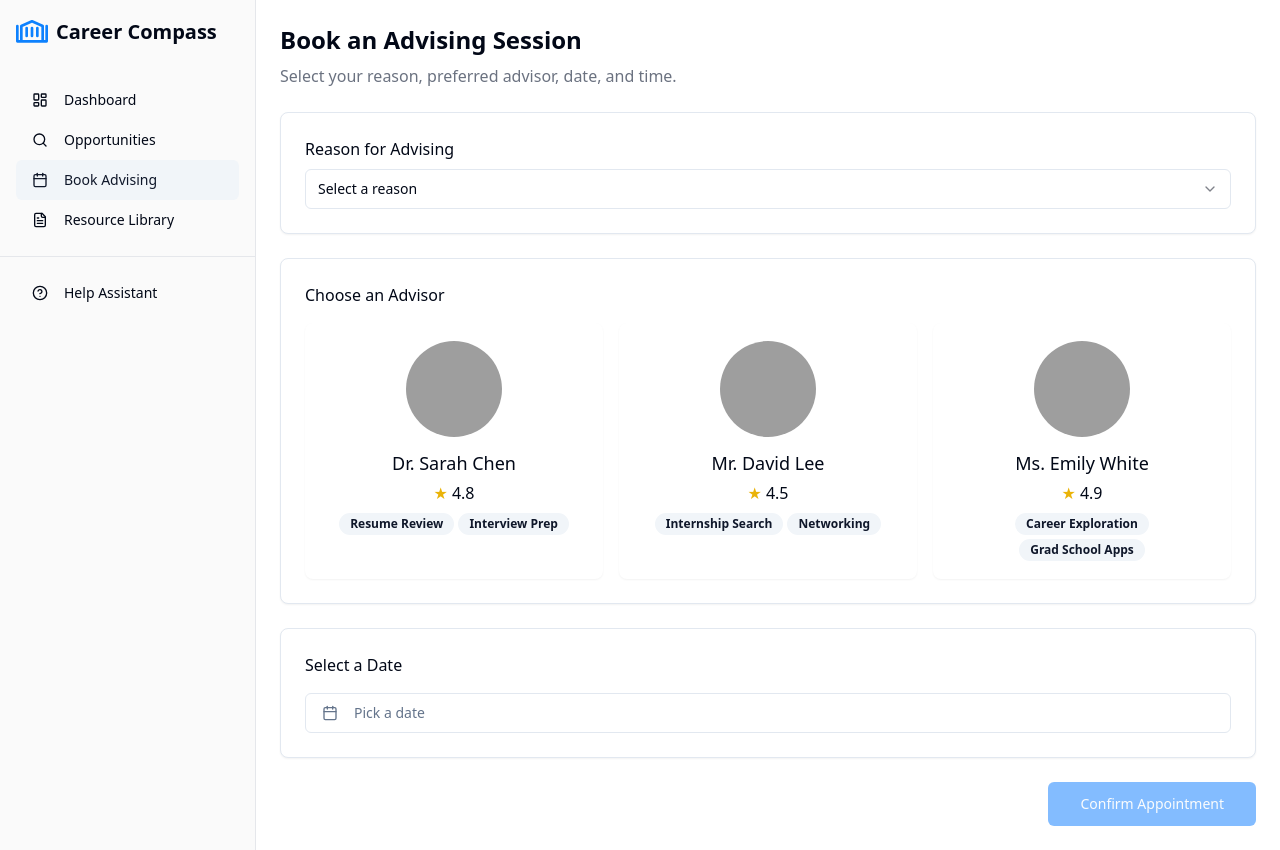
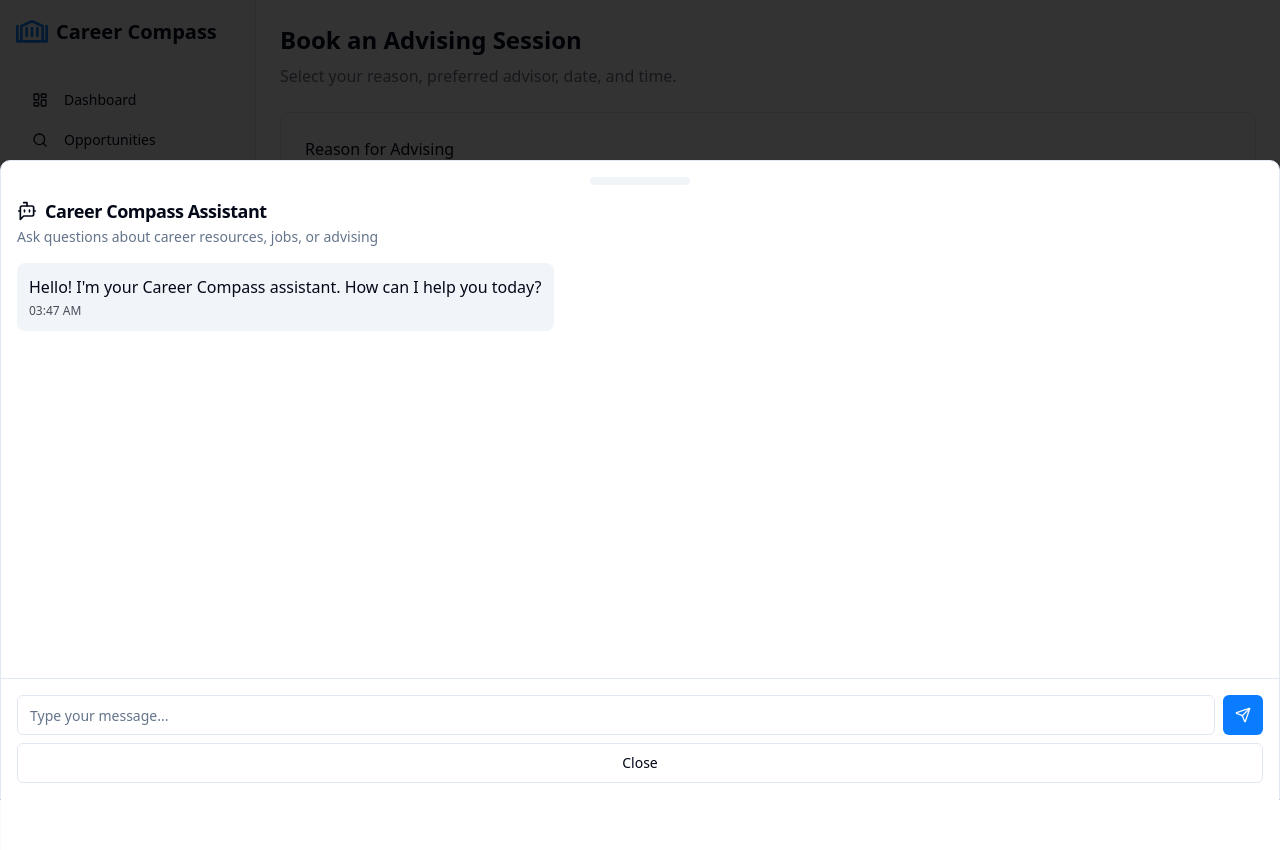
Before and after one commit to hans-r7/pathfinder-job-board, a React (Vite) app: page /book-advising in a window 1280 px wide. Both pictures are taken after a click on the button "Help Assistant". After the commit the page ends 800 px from the top, so only its background shows below. Built offline with nearby package versions, Linux system fonts and the light colour scheme; grey boxes are pictures that could not be loaded.

Commit message:
feat: Implement chatbot for help assistant
Integrate a chatbot feature for the help assistant.

```diff
--- /dev/null
+++ b/src/components/ChatBot.tsx
@@ -0,0 +1,165 @@
+
+import React, { useState, useRef, useEffect } from 'react';
+import { Button } from '@/components/ui/button';
+import { Input } from '@/components/ui/input';
+import {
+  Drawer,
+  DrawerClose,
+  DrawerContent,
+  DrawerDescription,
+  DrawerFooter,
+  DrawerHeader,
+  DrawerTitle,
+} from '@/components/ui/drawer';
+import { Send, BotMessageSquare } from 'lucide-react';
+
+type Message = {
+  id: string;
+  content: string;
+  sender: 'user' | 'bot';
+  timestamp: Date;
+};
+
+const initialMessages: Message[] = [
+  {
+    id: '1',
+    content: "Hello! I'm your Career Compass assistant. How can I help you today?",
+    sender: 'bot',
+    timestamp: new Date(),
+  },
+];
+
+interface ChatBotProps {
+  open: boolean;
+  onOpenChange: (open: boolean) => void;
+}
+
+const ChatBot: React.FC<ChatBotProps> = ({ open, onOpenChange }) => {
+  const [messages, setMessages] = useState<Message[]>(initialMessages);
+  const [input, setInput] = useState<string>('');
+  const messagesEndRef = useRef<HTMLDivElement>(null);
+
+  const scrollToBottom = () => {
+    messagesEndRef.current?.scrollIntoView({ behavior: 'smooth' });
+  };
+
+  useEffect(() => {
+    scrollToBottom();
+  }, [messages]);
+
+  const handleSend = () => {
+    if (!input.trim()) return;
+
+    // Add user message
+    const userMessage: Message = {
+      id: Date.now().toString(),
+      content: input,
+      sender: 'user',
+      timestamp: new Date(),
+    };
+
+    setMessages((prev) => [...prev, userMessage]);
+    setInput('');
+
+    // Simulate bot response after a short delay
+    setTimeout(() => {
+      const botResponses: {[key: string]: string} = {
+        'resume': "I can help with your resume! Try booking an advising session for a detailed resume review.",
+        'interview': "Need interview prep? We have resources in our library and advisors who specialize in mock interviews.",
+        'job': "Looking for job opportunities? Check out our Opportunities page for the latest listings.",
+        'internship': "For internships, filter the opportunities page by 'Internship' to see available positions.",
+        'career': "Career exploration is important! Consider taking our career assessment or booking an advising session."
+      };
+
+      // Check if any keywords match
+      const keyword = Object.keys(botResponses).find(
+        key => input.toLowerCase().includes(key)
+      );
+
+      const responseContent = keyword
+        ? botResponses[keyword]
+        : "I'm here to help with career questions. You can ask about resumes, interviews, jobs, internships, or career exploration.";
+
+      const botMessage: Message = {
+        id: (Date.now() + 1).toString(),
+        content: responseContent,
+        sender: 'bot',
+        timestamp: new Date(),
+      };
+
+      setMessages((prev) => [...prev, botMessage]);
+    }, 1000);
+  };
+
+  const handleKeyPress = (e: React.KeyboardEvent) => {
+    if (e.key === 'Enter') {
+      handleSend();
+    }
+  };
+
+  return (
+    <Drawer open={open} onOpenChange={onOpenChange}>
+      <DrawerContent className="h-[80vh] max-h-[80vh]">
+        <DrawerHeader>
+          <DrawerTitle className="flex items-center">
+            <BotMessageSquare className="mr-2 h-5 w-5" />
+            Career Compass Assistant
+          </DrawerTitle>
+          <DrawerDescription>
+            Ask questions about career resources, jobs, or advising
+          </DrawerDescription>
+        </DrawerHeader>
+
+        <div className="px-4 flex-1 overflow-y-auto">
+          <div className="space-y-4 pb-4">
+            {messages.map((message) => (
+              <div
+                key={message.id}
+                className={`flex ${
+                  message.sender === 'user' ? 'justify-end' : 'justify-start'
+                }`}
+              >
+                <div
+                  className={`max-w-[80%] rounded-lg p-3 ${
+                    message.sender === 'user'
+                      ? 'bg-primary text-primary-foreground'
+                      : 'bg-muted'
+                  }`}
+                >
+                  <p>{message.content}</p>
+                  <p className="text-xs opacity-70 mt-1">
+                    {message.timestamp.toLocaleTimeString([], {
+                      hour: '2-digit',
+                      minute: '2-digit'
+                    })}
+                  </p>
+                </div>
+              </div>
+            ))}
+            <div ref={messagesEndRef} />
+          </div>
+        </div>
+
+        <DrawerFooter className="border-t pt-4">
+          <div className="flex gap-2">
+            <Input
+              placeholder="Type your message..."
+              value={input}
+              onChange={(e) => setInput(e.target.value)}
+              onKeyPress={handleKeyPress}
+              className="flex-1"
+            />
+            <Button onClick={handleSend} size="icon">
+              <Send className="h-4 w-4" />
+            </Button>
+          </div>
+          <DrawerClose asChild>
+            <Button variant="outline">Close</Button>
+          </DrawerClose>
+        </DrawerFooter>
+      </DrawerContent>
+    </Drawer>
+  );
+};
+
+export default ChatBot;
--- a/src/components/Layout.tsx
+++ b/src/components/Layout.tsx
@@ -1,9 +1,10 @@
 
-import React from 'react';
+import React, { useState } from 'react';
 import { Link, useLocation } from 'react-router-dom';
 import { cn } from '@/lib/utils';
 import { Calendar, FileText, HelpCircle, LayoutDashboard, Search } from 'lucide-react';
 import { Button } from '@/components/ui/button';
+import ChatBot from '@/components/ChatBot';
 
 interface LayoutProps {
   children: React.ReactNode;
@@ -12,6 +13,7 @@ interface LayoutProps {
 const Layout: React.FC<LayoutProps> = ({ children }) => {
   const location = useLocation();
   const isActive = (path: string) => location.pathname === path;
+  const [chatBotOpen, setChatBotOpen] = useState(false);
 
   return (
     <div className="min-h-screen flex flex-col md:flex-row">
@@ -64,7 +66,11 @@ const Layout: React.FC<LayoutProps> = ({ children }) => {
           </nav>
         </div>
         <div className="mt-auto p-4 border-t border-gray-200">
-          <Button variant="ghost" className="w-full justify-start">
+          <Button
+            variant="ghost"
+            className="w-full justify-start"
+            onClick={() => setChatBotOpen(true)}
+          >
             <HelpCircle className="mr-2 h-4 w-4" />
             Help Assistant
           </Button>
@@ -75,6 +81,9 @@ const Layout: React.FC<LayoutProps> = ({ children }) => {
       <main className="flex-1 flex flex-col min-h-screen overflow-auto">
         {children}
       </main>
+
+      {/* ChatBot */}
+      <ChatBot open={chatBotOpen} onOpenChange={setChatBotOpen} />
     </div>
   );
 };
```
